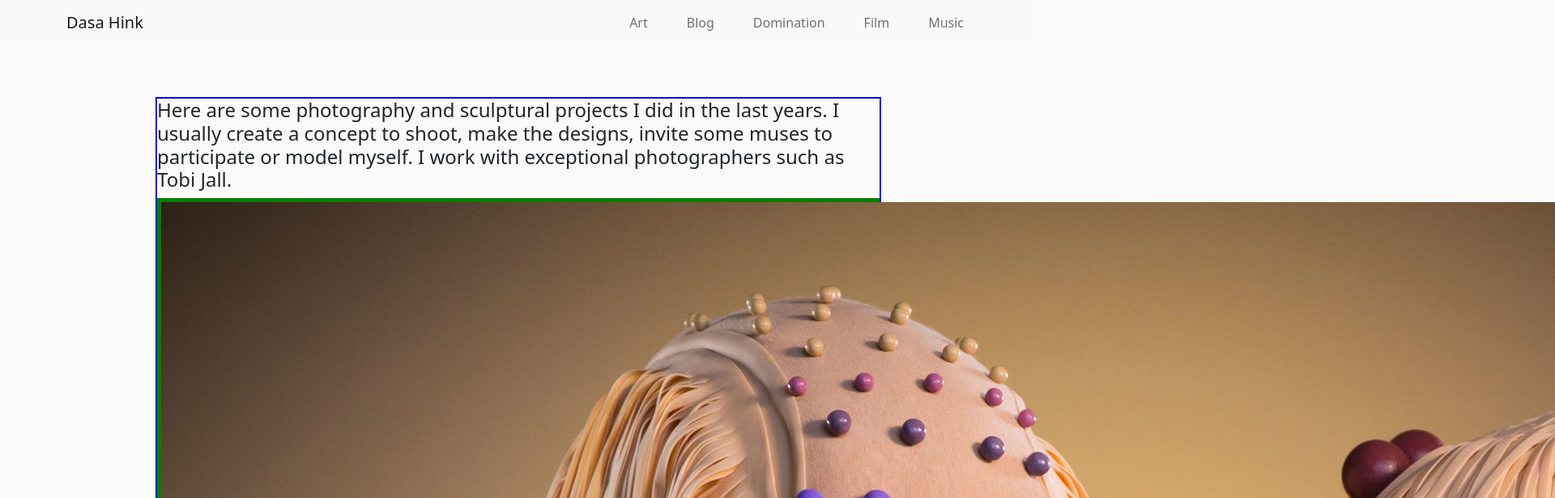
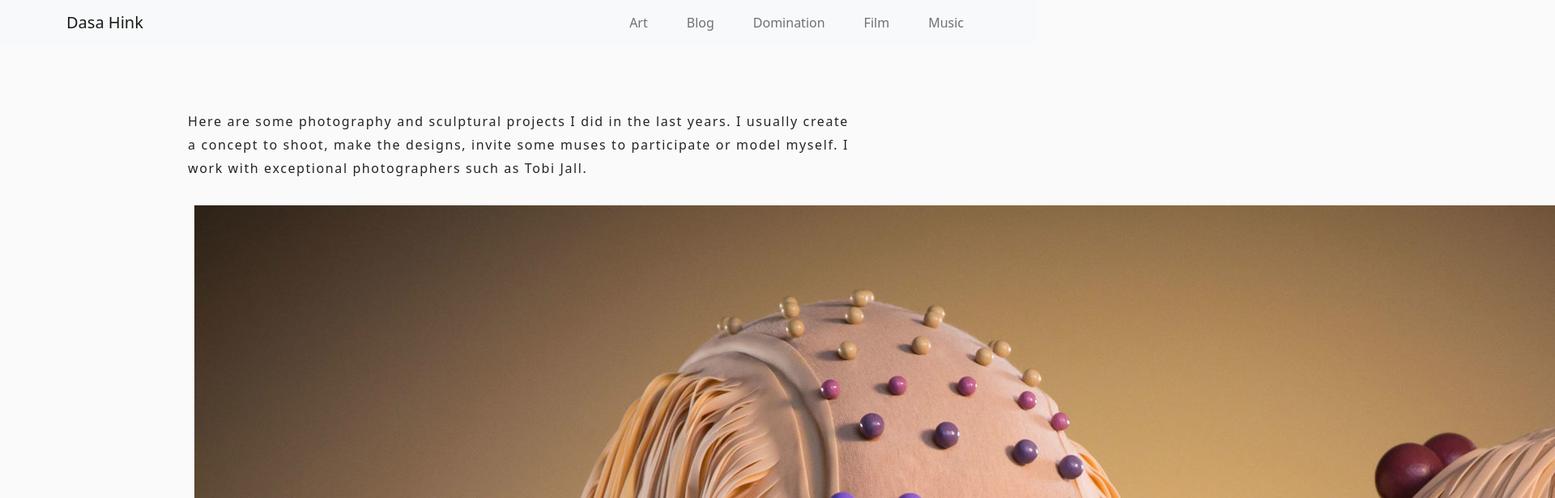
Before and after one commit to federerkristijan/dasahink, a React (Create React App) app: page /art in a window 1280 px wide. Shown: the top 616 px of the page at 81% size, 1920 px wide, since content can reach past the window. Built offline with nearby package versions, Linux system fonts and the light colour scheme.

Commit message:
art.jsx css updated

```diff
--- a/src/App.css
+++ b/src/App.css
@@ -14,11 +14,12 @@ a {
   text-decoration: none;
 }
 
-/* p {
-  text-align: justify;
+span {
+  text-align: center;
+  line-height: 1.8rem;
   letter-spacing: 0.1rem;
-  line-height: 1.5rem;
-} */
+  width: 80%;
+}
 
 /* Navbar */
 .App > .navbar {
@@ -86,14 +87,19 @@ a {
 
 /* Art */
 .art-card {
-  border: 2px solid blue;
+  /* border: 2px solid blue; */
   margin: 2rem 6rem;
   max-width: fit-content;
 }
 
+.art-title {
+  padding: 1rem 2.5rem;
+  text-align: justify;
+}
 
 .art-image {
-  border: 5px solid green;
+  /* border: 5px solid green; */
+  padding: 1rem 3rem;
 
 }
 
--- a/src/views/Art.jsx
+++ b/src/views/Art.jsx
@@ -6,12 +6,12 @@ const Art = () => {
     <div className="art">
       <div className="art-card">
         <div className="art-title">
-          <h4>
+          <span>
             Here are some photography and sculptural projects I did in the last
             years. I usually create a concept to shoot, make the designs, invite
             some muses to participate or model myself. I work with exceptional
             photographers such as Tobi Jall.
-          </h4>
+          </span>
         </div>
         <div className="art-image">
           {artImg.image.map(({id, img, height, width, description}) => (
--- a/src/views/Home.jsx
+++ b/src/views/Home.jsx
@@ -23,7 +23,7 @@ const Home = () => {
               This is the home of Dasa Hink, an artist, a film maker, a musician and a public activist. I’ve collected some art and writing for you to enjoy,
               plus some more info about me and some stuff im up to. Please do
               follow me on instagram or register for the mailing list to get
-              info about concerts, BDSM tours, or other shenanigans I’m up to.
+              info about concerts, BDSM tours, or other shenanigans I'm up to.
             </p>
           </div>
         </div>
```
